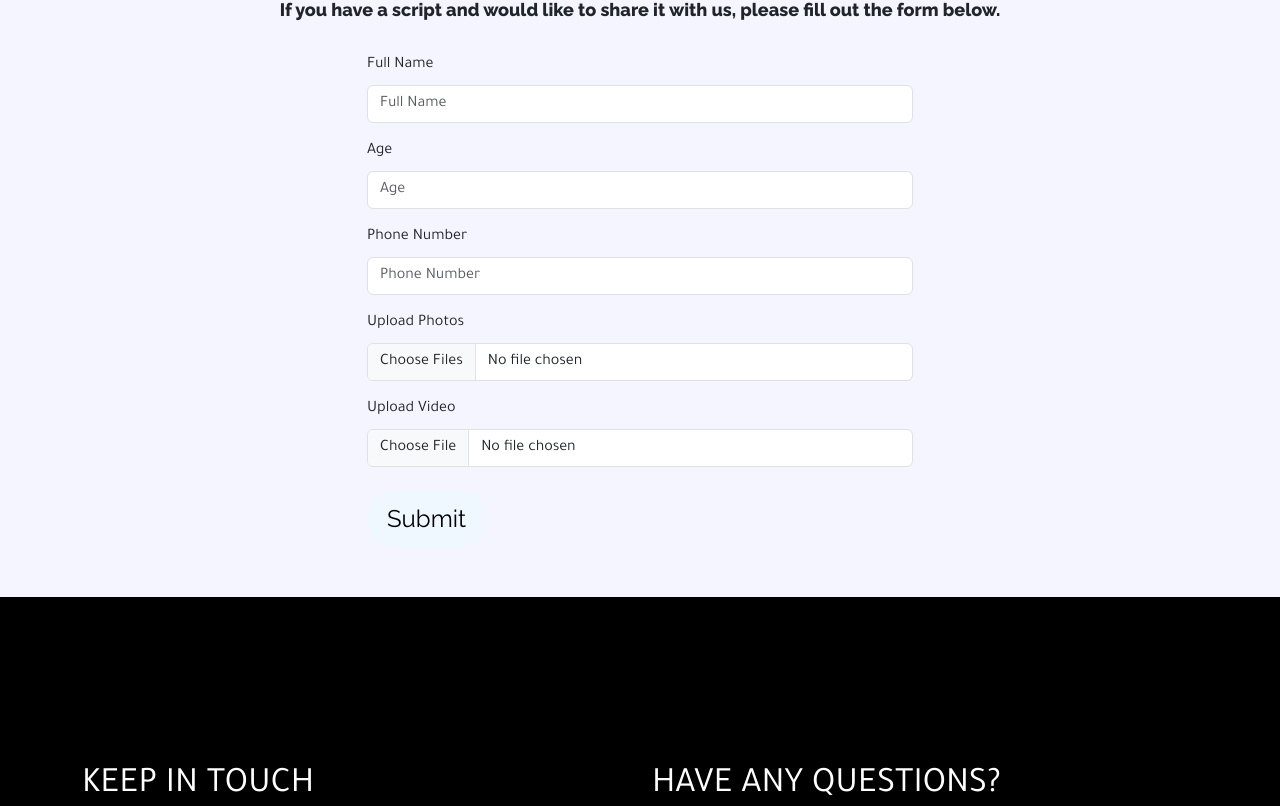
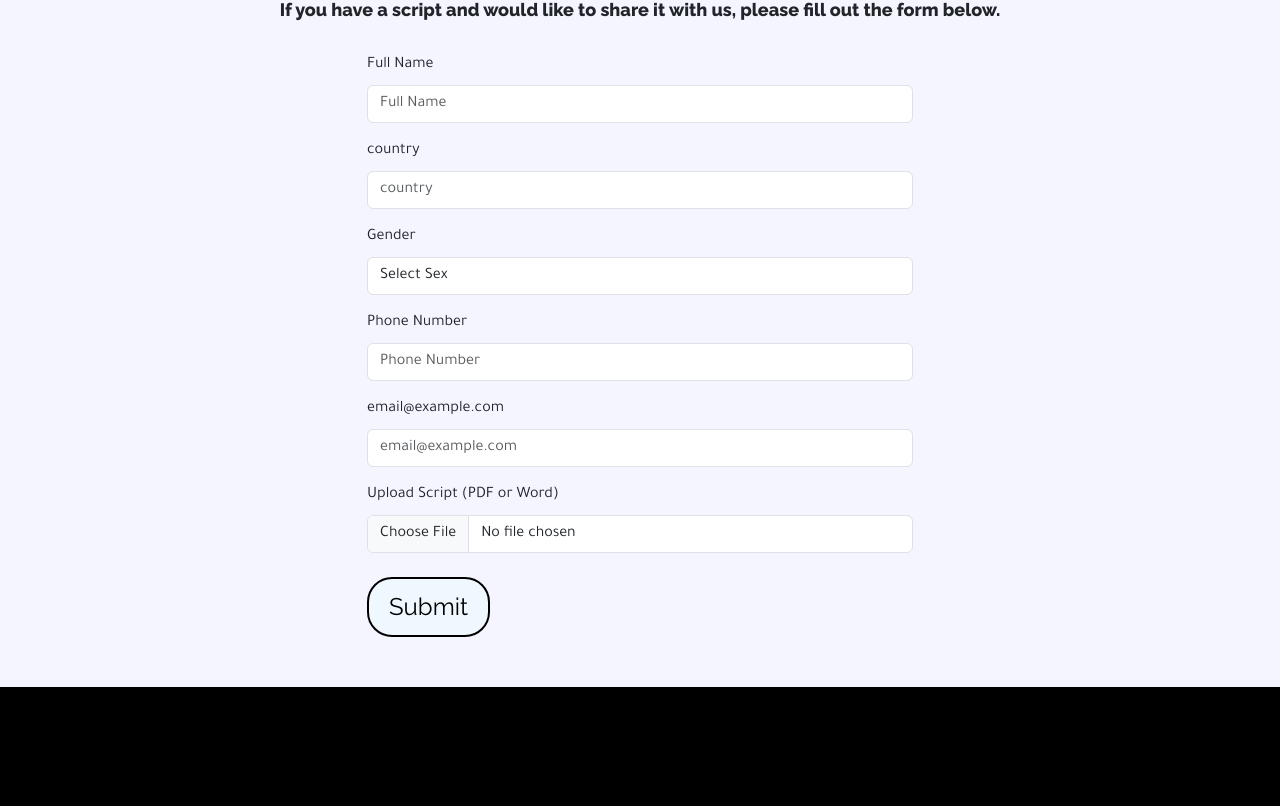
Before and after one commit to kabawn/Osamarezg-front, a React (Create React App) app: page /submit-script in a window 1280 px wide. Shown: the part 694-1500 px from the top of the page. Built offline with nearby package versions, Linux system fonts and the light colour scheme.

Commit message:
updatehok

```diff
--- a/src/components/Blog.js
+++ b/src/components/Blog.js
@@ -52,7 +52,7 @@ const Blog = () => {
               <Card.Body>
                 <Card.Title>{article.title}</Card.Title>
                 <Card.Text>{article.excerpt}</Card.Text>
-                <Button variant="primary" href={article.link}>
+                <Button variant="primar" href={article.link}>
                   {t("Read More")}
                 </Button>
               </Card.Body>
--- a/src/components/BlogPosts.css
+++ b/src/components/BlogPosts.css
@@ -52,7 +52,7 @@
   border-top: none;
 }
 
-.btn-primary {
+.button{
   margin-top: 40px;
   padding: 10px 20px;
   font-size: 24px;
@@ -65,7 +65,7 @@
   text-decoration: none;
 }
 
-.btn-primary:hover {
+.button:hover {
   background-color: #000000;
   color: #fff;
 }
--- a/src/components/BlogPosts.js
+++ b/src/components/BlogPosts.js
@@ -65,7 +65,7 @@ const BlogPosts = () => {
         ))}
       </div>
       <div className="text-center mt-4">
-        <a href="/blog" className="btn btn-primary" style={{ fontFamily: isRtl ? 'Tajawal, sans-serif' : 'Raleway, sans-serif' }}>{t('seeMore')}</a>
+        <a href="/blog" className="btn button" style={{ fontFamily: isRtl ? 'Tajawal, sans-serif' : 'Raleway, sans-serif' }}>{t('seeMore')}</a>
       </div>
     </div>
   );
--- a/src/components/CastingPage.js
+++ b/src/components/CastingPage.js
@@ -4,6 +4,31 @@ import { useTranslation } from "react-i18next";
 import { Container, Form, Button, Row, Col, Alert } from "react-bootstrap";
 import "bootstrap/dist/css/bootstrap.min.css";
 import "./CastingPage.css";
+
+const countries = [
+  "Afghanistan", "Albania", "Algeria", "Andorra", "Angola", "Antigua and Barbuda", "Argentina", "Armenia", "Australia",
+  "Austria", "Azerbaijan", "Bahamas", "Bahrain", "Bangladesh", "Barbados", "Belarus", "Belgium", "Belize", "Benin",
+  "Bhutan", "Bolivia", "Bosnia and Herzegovina", "Botswana", "Brazil", "Brunei", "Bulgaria", "Burkina Faso", "Burundi",
+  "Cabo Verde", "Cambodia", "Cameroon", "Canada", "Central African Republic", "Chad", "Chile", "China", "Colombia",
+  "Comoros", "Congo, Democratic Republic of the", "Congo, Republic of the", "Costa Rica", "Croatia", "Cuba", "Cyprus",
+  "Czech Republic", "Denmark", "Djibouti", "Dominica", "Dominican Republic", "Ecuador", "Egypt", "El Salvador",
+  "Equatorial Guinea", "Eritrea", "Estonia", "Eswatini", "Ethiopia", "Fiji", "Finland", "France", "Gabon", "Gambia",
+  "Georgia", "Germany", "Ghana", "Greece", "Grenada", "Guatemala", "Guinea", "Guinea-Bissau", "Guyana", "Haiti",
+  "Honduras", "Hungary", "Iceland", "India", "Indonesia", "Iran", "Iraq", "Ireland", "Israel", "Italy", "Jamaica", "Japan",
+  "Jordan", "Kazakhstan", "Kenya", "Kiribati", "Korea, North", "Korea, South", "Kosovo", "Kuwait", "Kyrgyzstan", "Laos",
+  "Latvia", "Lebanon", "Lesotho", "Liberia", "Libya", "Liechtenstein", "Lithuania", "Luxembourg", "Madagascar", "Malawi",
+  "Malaysia", "Maldives", "Mali", "Malta", "Marshall Islands", "Mauritania", "Mauritius", "Mexico", "Micronesia",
+  "Moldova", "Monaco", "Mongolia", "Montenegro", "Morocco", "Mozambique", "Myanmar", "Namibia", "Nauru", "Nepal",
+  "Netherlands", "New Zealand", "Nicaragua", "Niger", "Nigeria", "North Macedonia", "Norway", "Oman", "Pakistan",
+  "Palau", "Palestine", "Panama", "Papua New Guinea", "Paraguay", "Peru", "Philippines", "Poland", "Portugal", "Qatar",
+  "Romania", "Russia", "Rwanda", "Saint Kitts and Nevis", "Saint Lucia", "Saint Vincent and the Grenadines", "Samoa",
+  "San Marino", "Sao Tome and Principe", "Saudi Arabia", "Senegal", "Serbia", "Seychelles", "Sierra Leone", "Singapore",
+  "Slovakia", "Slovenia", "Solomon Islands", "Somalia", "South Africa", "South Sudan", "Spain", "Sri Lanka", "Sudan",
+  "Suriname", "Sweden", "Switzerland", "Syria", "Taiwan", "Tajikistan", "Tanzania", "Thailand", "Timor-Leste", "Togo",
+  "Tonga", "Trinidad and Tobago", "Tunisia", "Turkey", "Turkmenistan", "Tuvalu", "Uganda", "Ukraine", "United Arab Emirates",
+  "United Kingdom", "United States", "Uruguay", "Uzbekistan", "Vanuatu", "Vatican City", "Venezuela", "Vietnam",
+  "Yemen", "Zambia", "Zimbabwe"
+];
 
 const CastingPage = () => {
   const { t, i18n } = useTranslation();
@@ -14,7 +39,7 @@ const CastingPage = () => {
     age: "",
     gender: "",
     phoneNumber: "",
-    nationality: "", // Add nationality
+    nationality: "",
     photos: [],
     video: null,
   });
@@ -42,7 +67,7 @@ const CastingPage = () => {
       const updatedPhotos = [...formData.photos, ...newPhotos];
       setFormData({ ...formData, photos: updatedPhotos });
 
-      const newPreviews = newPhotos.map(file => URL.createObjectURL(file));
+      const newPreviews = newPhotos.map((file) => URL.createObjectURL(file));
       setPhotoPreviews([...photoPreviews, ...newPreviews]);
     } else if (id === "video") {
       if (files[0].size > 100 * 1024 * 1024) {
@@ -72,7 +97,7 @@ const CastingPage = () => {
     data.append("age", formData.age);
     data.append("gender", formData.gender);
     data.append("phoneNumber", formData.phoneNumber);
-    data.append("nationality", formData.nationality); // Add nationality
+    data.append("nationality", formData.nationality);
 
     for (let i = 0; i < formData.photos.length; i++) {
       data.append("photos", formData.photos[i]);
@@ -90,7 +115,7 @@ const CastingPage = () => {
           age: "",
           gender: "",
           phoneNumber: "",
-          nationality: "", // Reset nationality
+          nationality: "",
           photos: [],
           video: null,
         });
@@ -145,7 +170,12 @@ const CastingPage = () => {
 
             <Form.Group controlId="gender" className="mt-3">
               <Form.Label>{t("gender")}</Form.Label>
-              <Form.Control as="select" value={formData.gender} onChange={handleInputChange} required>
+              <Form.Control
+                as="select"
+                value={formData.gender}
+                onChange={handleInputChange}
+                required
+              >
                 <option value="">{t("gender")}...</option>
                 <option value="male">{t("male")}</option>
                 <option value="female">{t("female")}</option>
@@ -163,25 +193,46 @@ const CastingPage = () => {
               />
             </Form.Group>
 
-            <Form.Group controlId="nationality" className="mt-3"> {/* Add nationality */}
+            <Form.Group controlId="nationality" className="mt-3">
               <Form.Label>{t("nationality")}</Form.Label>
               <Form.Control
-                type="text"
-                placeholder={t("nationality")}
+                as="select"
                 value={formData.nationality}
                 onChange={handleInputChange}
                 required
-              />
+              >
+                <option value="">{t("nationality")}...</option>
+                {countries.map((country) => (
+                  <option key={country} value={country}>
+                    {country}
+                  </option>
+                ))}
+              </Form.Control>
             </Form.Group>
 
             <Form.Group controlId="photos" className="mt-3">
               <Form.Label>{t("uploadPhotos")}</Form.Label>
-              <Form.Control type="file" multiple accept="image/*" onChange={handleFileChange} />
+              <Form.Control
+                type="file"
+                multiple
+                accept="image/*"
+                onChange={handleFileChange}
+              />
               <div className="photo-previews mt-2">
                 {photoPreviews.map((src, index) => (
                   <div key={index} className="preview-container">
-                    <img src={src} alt={`Preview ${index + 1}`} className="preview-image" />
-                    <Button variant="danger" size="sm" onClick={() => handleRemovePhoto(index)}>Remove</Button>
+                    <img
+                      src={src}
+                      alt={`Preview ${index + 1}`}
+                      className="preview-image"
+                    />
+                    <Button
+                      variant="danger"
+                      size="sm"
+                      onClick={() => handleRemovePhoto(index)}
+                    >
+                      Remove
+                    </Button>
                   </div>
                 ))}
               </div>
@@ -189,7 +240,11 @@ const CastingPage = () => {
 
             <Form.Group controlId="video" className="mt-3">
               <Form.Label>{t("uploadVideo")}</Form.Label>
-              <Form.Control type="file" accept="video/*" onChange={handleFileChange} />
+              <Form.Control
+                type="file"
+                accept="video/*"
+                onChange={handleFileChange}
+              />
             </Form.Group>
 
             <Button variant="primary" type="submit" className="mt-4 button">
--- a/src/components/Director.css
+++ b/src/components/Director.css
@@ -1,9 +1,12 @@
 @import url("https://fonts.googleapis.com/css2?family=Raleway:wght@400;700&family=Tajawal:wght@400;700&display=swap");
 
 .director-container {
-  background-color: #000; /* Cinematic black background */
+  background-color: #000;
   color: #fff;
   overflow: hidden;
+  display: flex;
+  flex-direction: column;
+  align-items: center;
 }
 
 .director-container.ltr {
--- a/src/components/ScriptSubmission.css
+++ b/src/components/ScriptSubmission.css
@@ -1,4 +1,3 @@
-/* src/components/ScriptSubmission.css */
 @import url('https://fonts.googleapis.com/css2?family=Raleway:wght@400;700&family=Tajawal:wght@400;700&display=swap');
 
 .hero-section {
@@ -65,10 +64,14 @@
 
 .btn-primary {
   font-family: 'Raleway', sans-serif;
+  background-color: #007bff;
+  border: 2px solid black; /* Added black border */
 }
 
 .rtl .btn-primary {
   font-family: 'Tajawal', sans-serif;
+  background-color: #007bff;
+  border: 2px solid black; /* Added black border */
 }
 
 .rtl .form-control::placeholder {
@@ -79,6 +82,8 @@
   text-align: left;
 }
 
-.button{
-    margin-bottom: 50px;
+.button {
+  margin-bottom: 50px;
+  background-color: #007bff;
+  border: 2px solid black; /* Added black border */
 }
--- a/src/components/ScriptSubmission.js
+++ b/src/components/ScriptSubmission.js
@@ -1,6 +1,5 @@
-// src/components/ScriptSubmission.js
 import React, { useState } from 'react';
-import axios from '../axios'; // Make sure the path is correct
+import axios from '../axios'; // Ensure the path is correct
 import { useTranslation } from 'react-i18next';
 import { Container, Form, Button, Row, Col, Alert } from 'react-bootstrap';
 import 'bootstrap/dist/css/bootstrap.min.css';
@@ -12,14 +11,16 @@ const ScriptSubmission = () => {
   const currentLang = i18n.language;
   const isRtl = currentLang === 'ar';
 
-  const [formData, setFormData] = useState({
+  const initialFormData = {
     fullName: '',
-    age: '',
-    phoneNumber: '',
-    photos: [],
-    video: null
-  });
+    country: '',
+    sex: '',
+    phone: '',
+    email: '',
+    scriptFile: null,
+  };
 
+  const [formData, setFormData] = useState(initialFormData);
   const [successMessage, setSuccessMessage] = useState('');
   const [errorMessage, setErrorMessage] = useState('');
 
@@ -30,18 +31,12 @@ const ScriptSubmission = () => {
 
   const handleFileChange = (e) => {
     const { id, files } = e.target;
-    if (id === 'photos') {
-      if (files.length > 3) {
-        setErrorMessage('You can upload up to 3 images only.');
+    if (id === 'scriptFile') {
+      if (files[0].size > 10 * 1024 * 1024) { // 10 MB limit for script files
+        setErrorMessage('Script file size should not exceed 10 MB.');
         return;
       }
-      setFormData({ ...formData, photos: files });
-    } else if (id === 'video') {
-      if (files[0].size > 100 * 1024 * 1024) { // 100 MB
-        setErrorMessage('Video file size should not exceed 100 MB.');
-        return;
-      }
-      setFormData({ ...formData, video: files[0] });
+      setFormData({ ...formData, scriptFile: files[0] });
     }
   };
 
@@ -52,25 +47,22 @@ const ScriptSubmission = () => {
 
     const data = new FormData();
     data.append('fullName', formData.fullName);
-    data.append('age', formData.age);
-    data.append('phoneNumber', formData.phoneNumber);
-
-    for (let i = 0; i < formData.photos.length; i++) {
-      data.append('photos', formData.photos[i]);
-    }
-    if (formData.video) {
-      data.append('video', formData.video);
-    }
+    data.append('country', formData.country);
+    data.append('sex', formData.sex);
+    data.append('phone', formData.phone);
+    data.append('email', formData.email);
+    data.append('scriptFile', formData.scriptFile);
 
     try {
-      const response = await axios.post('/submit-casting', data);
+      const response = await axios.post('/submit-script', data);
       if (response.status === 200) {
-        setSuccessMessage('Thanks for submitting for the casting. We will contact you soon.');
+        setSuccessMessage('Thanks for submitting your script. We will contact you soon.');
+        setFormData(initialFormData); // Reset the form
       } else {
-        setErrorMessage('Failed to submit casting data.');
+        setErrorMessage('Failed to submit script.');
       }
     } catch (error) {
-      setErrorMessage('Error submitting casting data. Please try again later.');
+      setErrorMessage('Error submitting script. Please try again later.');
     }
   };
 
@@ -96,21 +88,29 @@ const ScriptSubmission = () => {
                 <Form.Label>{t('fullName')}</Form.Label>
                 <Form.Control type="text" placeholder={t('fullName')} value={formData.fullName} onChange={handleInputChange} required />
               </Form.Group>
-              <Form.Group controlId="age" className="mt-3">
-                <Form.Label>{t('age')}</Form.Label>
-                <Form.Control type="number" placeholder={t('age')} value={formData.age} onChange={handleInputChange} required />
+              <Form.Group controlId="country" className="mt-3">
+                <Form.Label>{t('country')}</Form.Label>
+                <Form.Control type="text" placeholder={t('country')} value={formData.country} onChange={handleInputChange} required />
               </Form.Group>
-              <Form.Group controlId="phoneNumber" className="mt-3">
+              <Form.Group controlId="sex" className="mt-3">
+                <Form.Label>{t('sex')}</Form.Label>
+                <Form.Control as="select" value={formData.sex} onChange={handleInputChange} required>
+                  <option value="">{t('selectSex')}</option>
+                  <option value="male">{t('male')}</option>
+                  <option value="female">{t('female')}</option>
+                </Form.Control>
+              </Form.Group>
+              <Form.Group controlId="phone" className="mt-3">
                 <Form.Label>{t('phoneNumber')}</Form.Label>
-                <Form.Control type="tel" placeholder={t('phoneNumber')} value={formData.phoneNumber} onChange={handleInputChange} required />
+                <Form.Control type="tel" placeholder={t('phoneNumber')} value={formData.phone} onChange={handleInputChange} required />
               </Form.Group>
-              <Form.Group controlId="photos" className="mt-3">
-                <Form.Label>{t('uploadPhotos')}</Form.Label>
-                <Form.Control type="file" multiple accept="image/*" onChange={handleFileChange} />
+              <Form.Group controlId="email" className="mt-3">
+                <Form.Label>{t('email')}</Form.Label>
+                <Form.Control type="email" placeholder={t('email')} value={formData.email} onChange={handleInputChange} required />
               </Form.Group>
-              <Form.Group controlId="video" className="mt-3">
-                <Form.Label>{t('uploadVideo')}</Form.Label>
-                <Form.Control type="file" accept="video/*" onChange={handleFileChange} />
+              <Form.Group controlId="scriptFile" className="mt-3">
+                <Form.Label>{t('uploadScript')}</Form.Label>
+                <Form.Control type="file" accept=".pdf,.doc,.docx" onChange={handleFileChange} required />
               </Form.Group>
               <Button variant="primary" type="submit" className="mt-4 button">
                 {t('submit')}
--- a/src/i18n.js
+++ b/src/i18n.js
@@ -87,6 +87,13 @@ const resources = {
          successCasting: "Thanks for submitting for the casting. We will contact you soon.",
          errorCasting: "Failed to submit casting data.",
          errorCastingTryAgain: "Error submitting casting data. Please try again later.",
+         signout:"Sign out",
+         login:"Login",
+         sex:"Gender",
+         selectSex:"Select Sex",
+
+
+
       },
    },
    ar: {
@@ -157,7 +164,7 @@ const resources = {
          journey: "رحلة عبر السينما",
          bioText: `أسامة رزق هو مخرج ليبي بارز حصل على شهادات في الإخراج والإنتاج السينمائي من بريطانيا. أسس شركتي الصورة للإنتاج الإعلامي و ART Production. أخرج أعمالًا درامية مميزة منها (فوبيا) و(زنقة الريح) و(الزعيمان). وأول فيلم طويل له كان (الباروني) في 2021. كما أخرج مسلسل (بنات العم) الذي عُرض على منصة (شاهد) وحقق نجاحًا كبيرًا. في 2021، تم اختياره كواحد من أكثر 40 شخصية مؤثرة في ليبيا تحت سن 40.`,
          keepInTouch: "ابقى على تواصل",
-         email: "email@example.com",
+         email: "البريد الالكتروني",
          haveQuestions: "هل لديك أي أسئلة؟",
          namePlaceholder: "الاسم",
          emailPlaceholder: "البريد الإلكتروني",
@@ -174,6 +181,10 @@ const resources = {
          errorCastingTryAgain: "حدث خطأ أثناء تقديم بيانات التمثيل. يرجى المحاولة مرة أخرى لاحقًا.",
          login:"تسجيل الدخول",
          signout:"تسجيل الخروج",
+         nationality:"الجنسية اختار البلد",
+         country:"البلد",
+         sex:"الجنس",
+         selectSex:"اختر الجنس",
       },
    },
 };
```
Also changed, not shown: src/components/AdminPage.js (+102 -5 lines), src/components/LoginPage.css (added, +53 -0 lines), src/components/LoginPage.js (+6 -4 lines).
